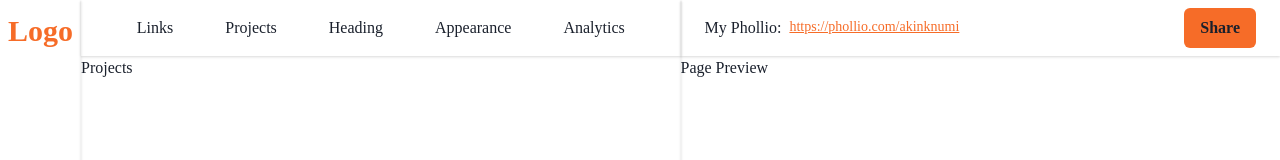
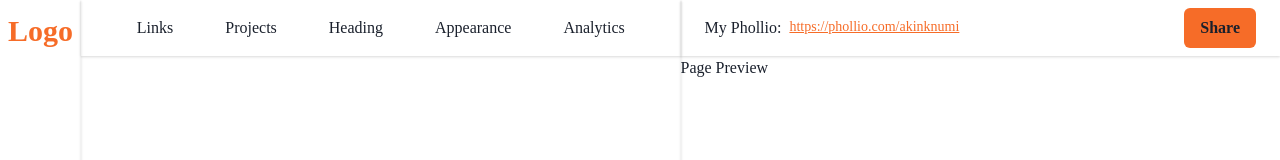
Before and after one commit to akinloluwami/phollio-old, a Next.js app: page /dashboard/projects in a window 1280 px wide. Shown: the top 160 px of the page. Built offline with nearby package versions, Linux system fonts and the light colour scheme.

Commit message:
set up page structure

```diff
--- a/pages/dashboard/projects.jsx
+++ b/pages/dashboard/projects.jsx
@@ -1,8 +1,15 @@
+import { Box, Flex } from "@chakra-ui/react";
 import React from "react";
 import DashboardLayout from "../../layouts/DashboardLayout";
 
 const Projects = () => {
-  return <DashboardLayout>Projects</DashboardLayout>;
+  return (
+    <DashboardLayout>
+      <Box>
+        <Flex></Flex>
+      </Box>
+    </DashboardLayout>
+  );
 };
 
 export default Projects;
```
